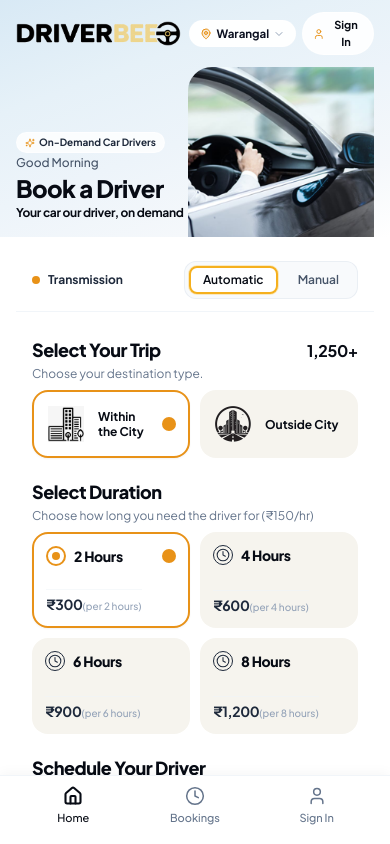
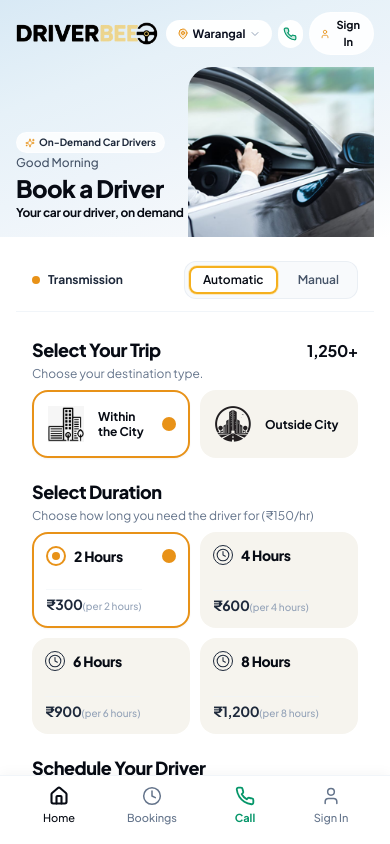
Before and after one commit to sarvexmarketing-hash/driverbeee, a React (Vite) app: page / in a window 390 px wide. Shown: the top 844 px of the page. Built offline with nearby package versions, Linux system fonts and the light colour scheme; no server answers; the database is empty.

Commit message:
feat: add direct one-tap call icon on mobile header and bottom navigation

```diff
--- a/src/components/BottomNav.tsx
+++ b/src/components/BottomNav.tsx
@@ -1,5 +1,5 @@
 import React from 'react';
-import { Home, Clock, User } from 'lucide-react';
+import { Home, Clock, User, Phone } from 'lucide-react';
 import { useAuth } from '../context/AuthContext';
 
 interface BottomNavProps {
@@ -51,6 +51,17 @@ export const BottomNav: React.FC<BottomNavProps> = ({
           <span className="text-[11px] mt-1 font-medium">Bookings</span>
         </button>
 
+        {/* Call Helpline */}
+        <a
+          href="tel:+917569402288"
+          className="flex flex-col items-center justify-center py-0.5 px-3 min-w-[60px] text-emerald-600 hover:text-emerald-700 active:scale-95 transition-all"
+          aria-label="Call Helpline"
+          title="Call Helpline: +91 75694 02288"
+        >
+          <Phone className="w-5 h-5 stroke-[2.2]" />
+          <span className="text-[11px] mt-1 font-bold">Call</span>
+        </a>
+
         {/* Account / Sign In */}
         <button
           onClick={() => {
--- a/src/components/Hero.tsx
+++ b/src/components/Hero.tsx
@@ -1,5 +1,5 @@
 import React from 'react';
-import { ShieldCheck, HeartHandshake, Clock, ChevronDown, LogIn, User, MapPin, Sparkles } from 'lucide-react';
+import { ShieldCheck, HeartHandshake, Clock, ChevronDown, LogIn, User, MapPin, Sparkles, Phone } from 'lucide-react';
 import { useAuth } from '../context/AuthContext';
 import { DriverBeeLogo } from './DriverBeeLogo';
 
@@ -58,6 +58,16 @@ export const Hero: React.FC<HeroProps> = ({
                 <span className="truncate max-w-[85px] sm:max-w-[110px]">{selectedCity.split(',')[0]}</span>
                 <ChevronDown className="w-3 h-3 text-navy-400" />
               </button>
+
+              {/* Call Helpline Button */}
+              <a
+                href="tel:+917569402288"
+                className="w-7 h-7 rounded-full bg-white/95 active:scale-95 backdrop-blur-xs shadow-xs border border-white/80 flex items-center justify-center text-emerald-600 hover:text-emerald-700 transition-all"
+                aria-label="Call DriverBee Support"
+                title="Call Helpline: +91 75694 02288"
+              >
+                <Phone className="w-3.5 h-3.5 fill-emerald-600/20" />
+              </a>
 
               {user ? (
                 <button
```
